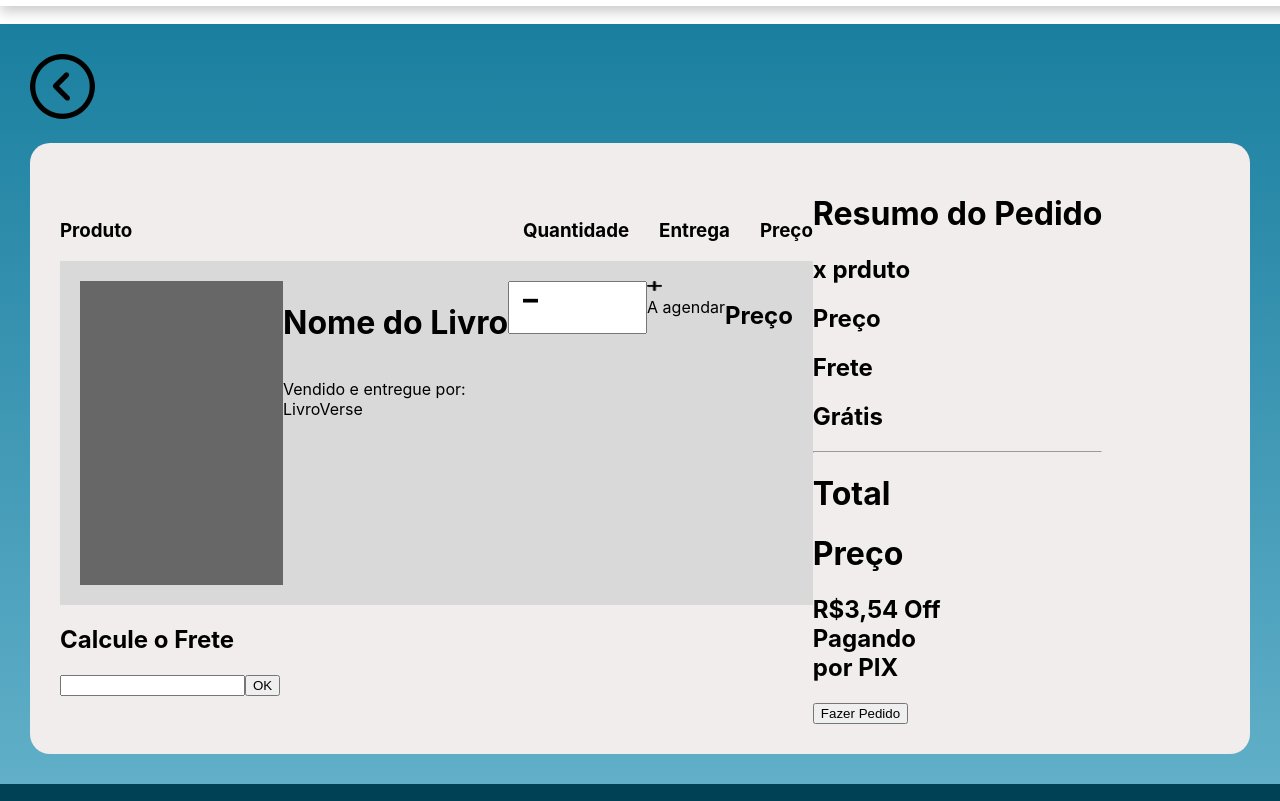
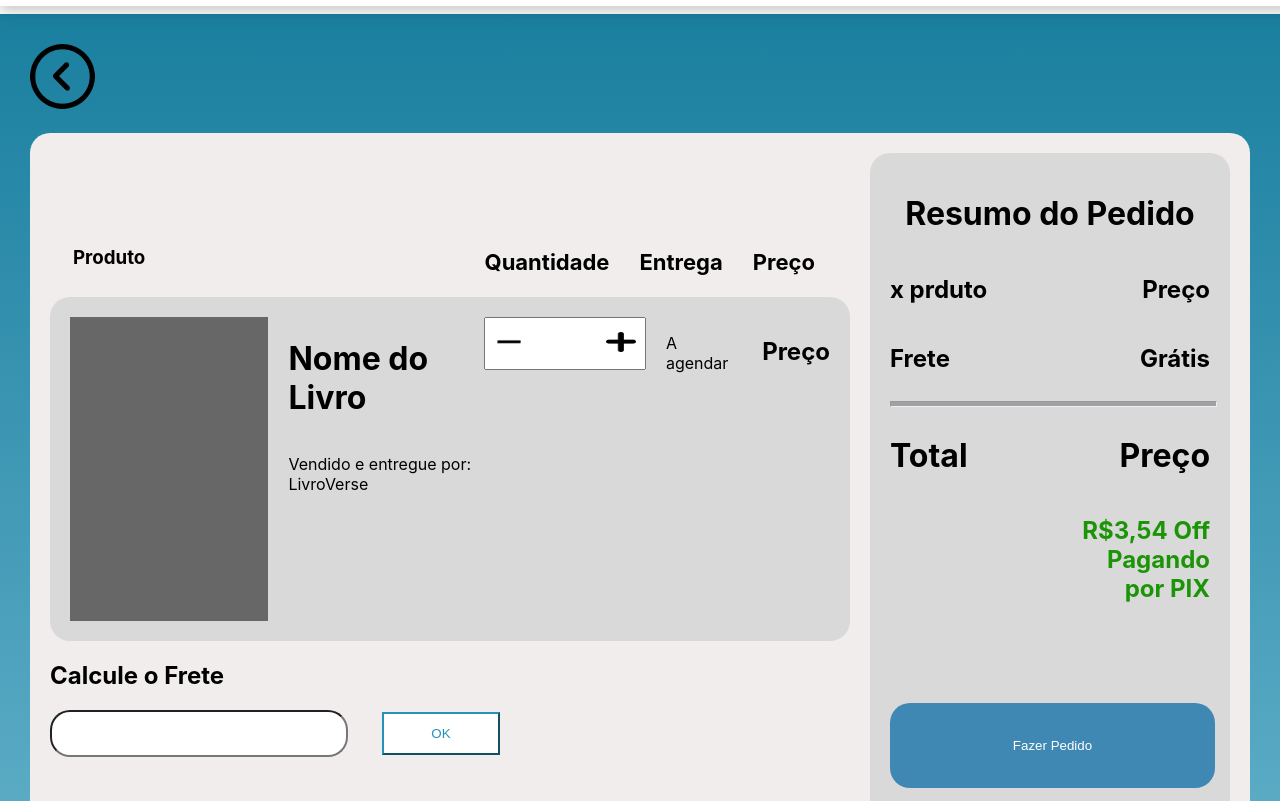
Before and after one commit to RafaelBitencourt777/LivroVerse, a React app: page /confirmar-pedido in a window 1280 px wide. Shown: the part 126-927 px from the top of the page. Built offline with nearby package versions, Linux system fonts and the light colour scheme; a web font is replaced by a local one.

Commit message:
página ConfirmPedido quase pronta

```diff
--- a/src/pages/confirmPedido/index.js
+++ b/src/pages/confirmPedido/index.js
@@ -53,7 +53,7 @@ export default function ConfirmPed() {
 
                             <div className='ap-inp'>
 
-                                <img src={menos} alt='' />
+                                <img className='menos' src={menos} alt='' />
 
                                 <input type='number'/>
 
@@ -85,7 +85,7 @@ export default function ConfirmPed() {
 
                             <h1>Resumo do Pedido</h1>
 
-                            <div className='pdt-vl'>
+                            <div className='ap-r'>
 
                                 <h2>x prduto</h2>
 
@@ -93,7 +93,7 @@ export default function ConfirmPed() {
 
                             </div>
 
-                            <div className='ap-dfrete'>
+                            <div className='ap-r'>
 
                                 <h2>Frete</h2>
 
@@ -113,7 +113,7 @@ export default function ConfirmPed() {
 
                             <h2>R$3,54 Off <br/>Pagando <br/>por PIX</h2>
 
-                            <button>Fazer Pedido</button>
+                            <button className='f-p'>Fazer Pedido</button>
 
                         </div>
 
--- a/src/pages/confirmPedido/index.scss
+++ b/src/pages/confirmPedido/index.scss
@@ -1,9 +1,11 @@
+@import url('https://fonts.googleapis.com/css2?family=Inter&family=Montserrat:ital,wght@0,300;0,400;0,500;0,600;1,500&display=swap');
+
 .ConfirmPed {
     display: flex;
     flex-direction: column;
 
     .ap-meio {
-        margin-top: 150px;
+        margin-top: 140px;
         background: rgb(97,175,200);
         background: linear-gradient(0deg, rgba(97,175,200,1) 0%, rgba(26,127,159,1) 100%);
         padding: 30px;
@@ -16,27 +18,31 @@
         align-items: center;
         margin-top: 20px;
         border-radius: 20px;
-        padding: 30px;
+        padding: 20px;
     }
 
     .ap-esquerda {
         display: flex;
         flex-direction: column;
+        margin-right: 20px;
     }
 
     .mini-titulos {
         display: flex;
         flex-direction: row;
         justify-content: space-between;
+        margin-left: 23px;
     }
 
     .titulo-trio {
         display: flex;
         flex-direction: row;
+        margin-right: 35px;
     }
 
     .titulo-trio > h3 {
         margin-left: 30px;
+        font-size: 22px;
     }
 
     .ap-equadrinho {
@@ -44,35 +50,145 @@
         display: flex;
         flex-direction: row;
         padding: 20px;
+        border-radius: 20px;
     }
 
     .Livro {
         width: 203px;
         height: 304px;
         background-color: #686767;
+        margin-right: 20px;
     }
 
     .bookname {
         display: flex;
         flex-direction: column;
+        width: 200px;
     }
 
     .ap-inp {
         position: relative;
+        margin-right: 20px;
     }
 
-    .ap-inp > img {
+    .menos {
         position: absolute;
+        width: 70px;
+        height: 30px;
+        top: 10px;
+        left: -10px;
     }
 
     .ap-inp > input{
         width: 131px;
         height: 47px;
+        text-align: center;
+        font-size: 20px;
+    }
+
+
+    .ap-inp > input[type=number]::-webkit-inner-spin-button,
+    .ap-inp > input[type=number]::-webkit-outer-spin-button {
+        -webkit-appearance: none;
+        margin: 0;
+    }
+
+    .ap-inp > input[type=number] {
+        -moz-appearance: textfield;
+    }
+
+    .ap-inp > input[type=number] {
+        padding-right: 25px;
     }
 
     .mais {
-        width: 15px;
-        height: 10px;
+        position: absolute;
+        width: 30px;
+        height: 20px;
+        top: 15px;
+        right: 10px;
+    }
+
+    .ap-equadrinho > p {
+        margin-right: 20px;
+    }
+
+    .ap-equadrinho > h2 {
+
+    }
+
+    .ap-esquerda {
+
+    }
+
+    .ap-frete {
+        display: flex;
+        flex-direction: row;
+        width: 450px;
+        justify-content: space-between;
+        align-items: center;
+    }
+
+    .ap-frete > input {
+        width: 274px;
+        height: 43px;
+        border-radius: 20px;
+        padding: 0px 10px;
+    }
+
+    .ap-frete > button {
+        border-color: #2394B8;
+        color: #2394B8;
+        background-color: #fff;
+        width: 118px;
+        height: 43px;
+    }
+
+    .ap-dquadrinho {
+        display: flex;
+        flex-direction: column;
+        background-color: #D9D9D9;
+        border-radius: 20px;
+        padding: 20px;
+        width: 320px;
+        height: 638px;
+    }
+
+    .ap-dquadrinho > h1 {
+        text-align: center;
+    }
+
+    .ap-r {
+        display: flex;
+        flex-direction: row;
+        justify-content: space-between;
+    }
+
+    hr {
+        width: 325px;
+        height: 4px;
+        background-color: #A1A0A4;
+    }
+
+    .ap-total {
+        display: flex;
+        flex-direction: row;
+        justify-content: space-between;
+    }
+
+    .ap-dquadrinho > h2 {
+        text-align: right;
+        color: #1B9507;
+        margin-bottom: 100px;
+    }
+
+    .f-p {
+        width: 325px;
+        height: 85px;
+        border: none;
+        border-radius: 20px;
+        background-color: #3E88B3;
+        color: #fff;
     }
 
 }
```
